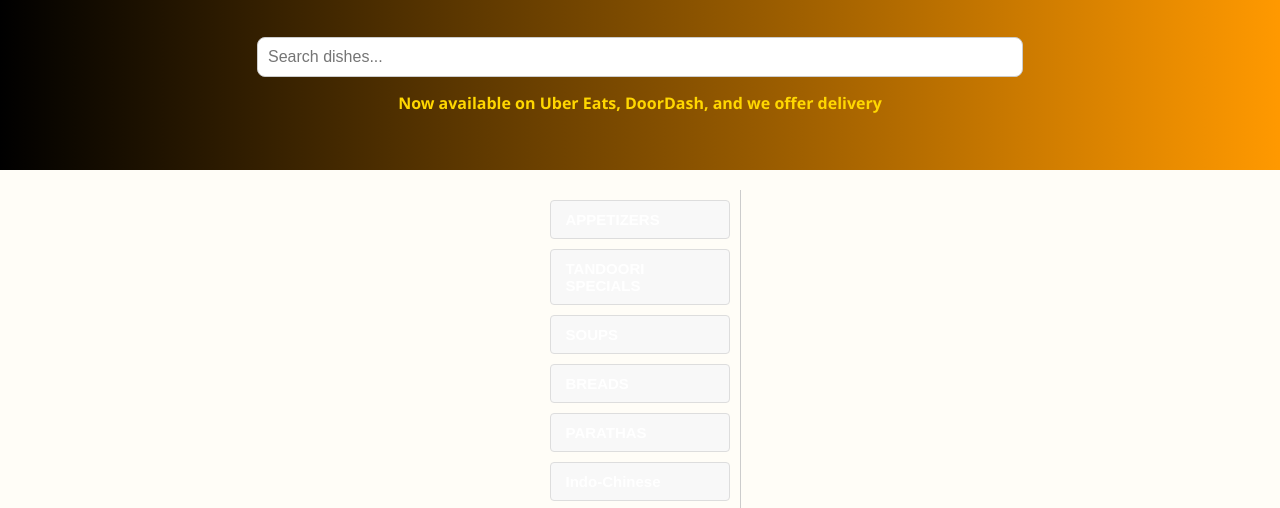
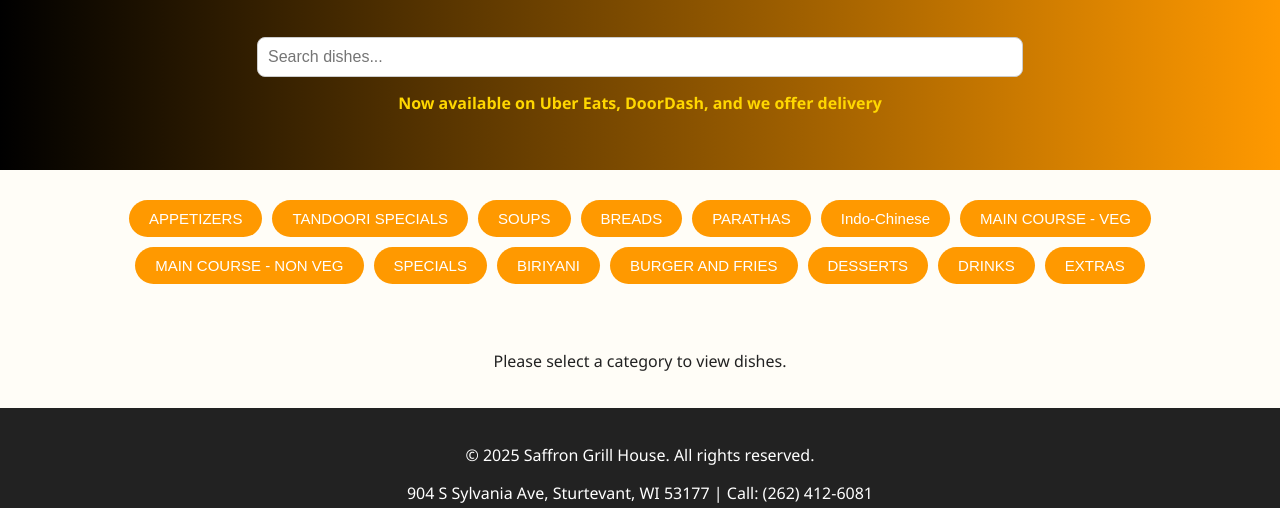
Before and after one commit to LokeshMannem/Saffron-Grill-House-, a plain HTML site: page index.html in a window 1280 px wide. Shown: the part 187-695 px from the top of the page. Drawn offline with Linux system fonts and the light colour scheme.

Commit message:
Update style.css

```diff
--- a/style.css
+++ b/style.css
@@ -366,34 +366,3 @@ body.dark .modal-content {
 .out-of-stock {
   background-color: #9e9e9e;
 }
-.category-buttons {
-  display: flex;
-  flex-direction: column; /* makes buttons stack vertically */
-  align-items: flex-start; /* aligns buttons to the left */
-  gap: 10px; /* space between buttons */
-  padding: 10px;
-  max-height: 80vh; /* optional: to limit height if you want scrolling */
-  overflow-y: auto;  /* optional: vertical scroll if too many buttons */
-  width: 180px; /* set a fixed width to keep them neat */
-  border-right: 1px solid #ccc; /* optional: a subtle separator */
-}
-
-/* Style for each category button inside */
-.category-buttons button {
-  padding: 10px 15px;
-  width: 100%;
-  text-align: left;
-  background-color: #f8f8f8;
-  border: 1px solid #ddd;
-  border-radius: 4px;
-  cursor: pointer;
-  font-weight: 600;
-  transition: background-color 0.3s ease;
-}
-
-.category-buttons button:hover,
-.category-buttons button.active {
-  background-color: #e2b456; /* your highlight color */
-  color: white;
-  border-color: #d49a22;
-}
```
